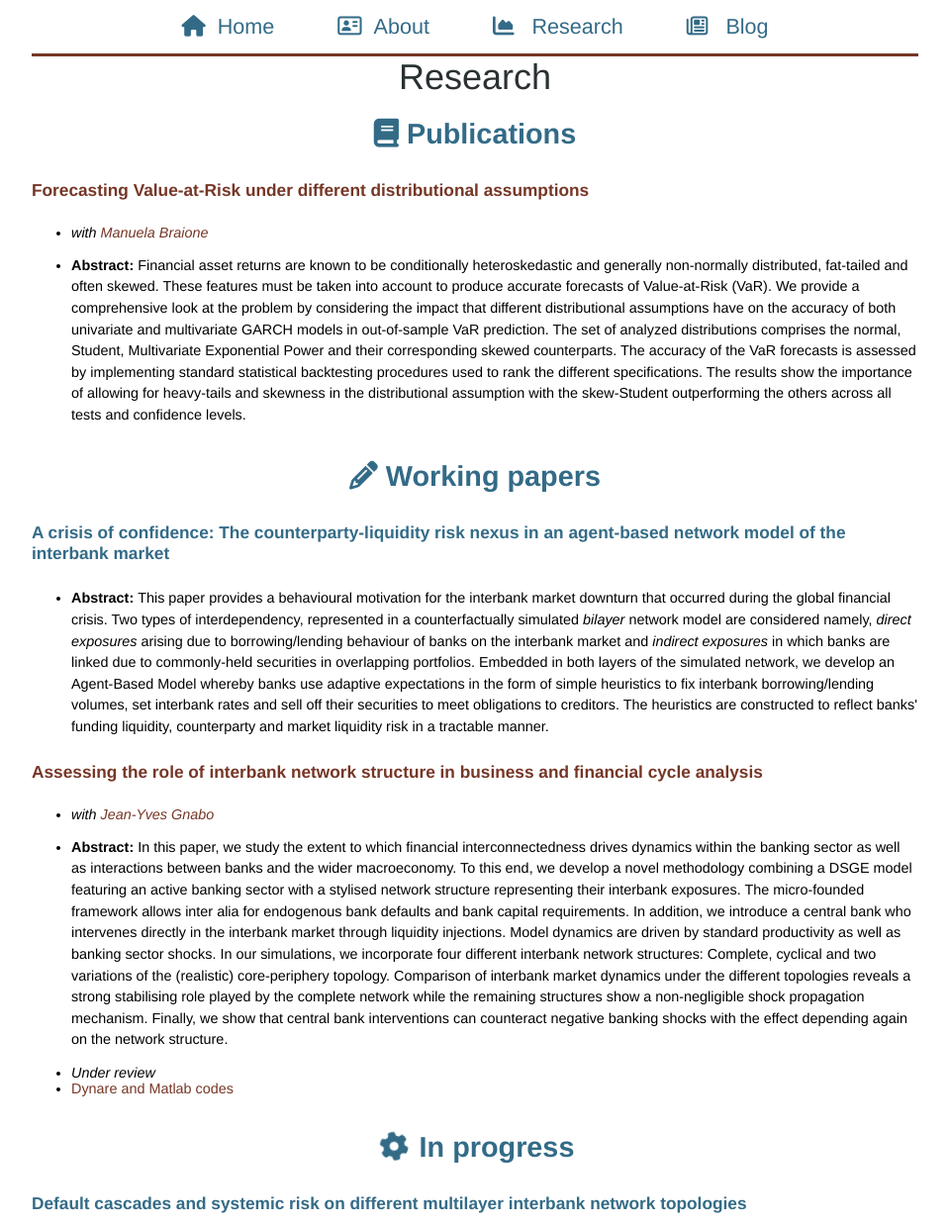
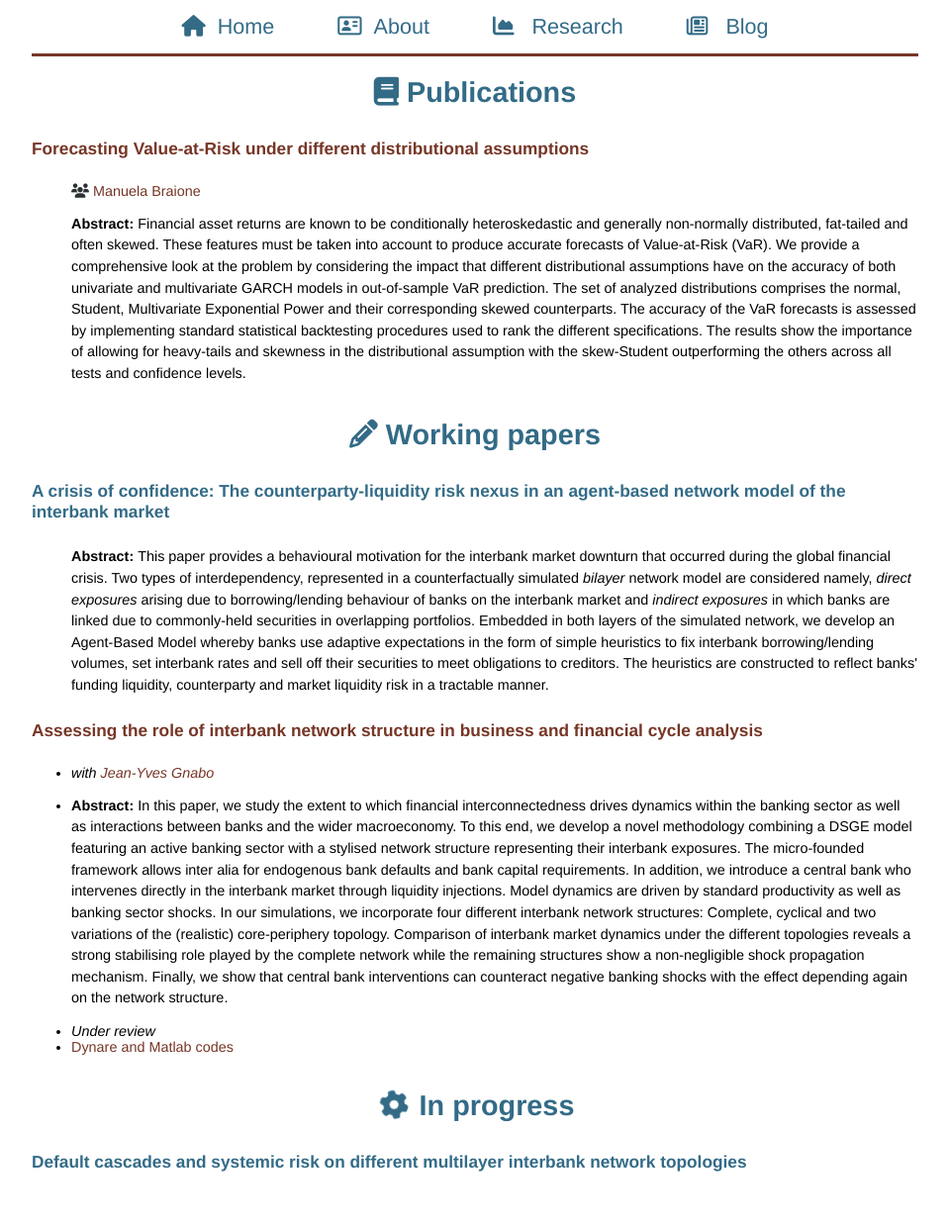
Before and after one commit to nscholtes/nscholtes.github.io, a Jekyll site: the page built from research.html, in a window 1280 px wide. Shown: the whole page at 99% size, without its empty margins (160-1119 px from the left). Built offline with Jekyll 4.4.1, drawn with Linux system fonts in a browser that asks for light colours; nearby versions of some CDN libraries; after the commit the page ends 1195 px from its top, so only the background shows below that.

Commit message:
Update research.html

```diff
--- a/research.html
+++ b/research.html
@@ -2,16 +2,17 @@
 layout: default
 title: Nicolas K. Scholtes
 ---
-<h1>Research</h1>
 <h2><i class="fa fa-book" style="color: #336B87;"></i> Publications</h2>
 <h3><a href="http://www.mdpi.com/2225-1146/4/1/3/htm">Forecasting Value-at-Risk under different distributional assumptions</a> </h3>
-	<ul>
-		<li><i>with <a href="https://independent.academia.edu/ManuelaBraione">Manuela Braione</a></i></li>
+	<ul style="list-style: none;">
+		<li> <i class="fa fa-users" style="color: #2A3132;"></i>
+ <a href="https://independent.academia.edu/ManuelaBraione">Manuela Braione</a></i></li>
 <li><p><b>Abstract: </b>  Financial asset returns are known to be conditionally heteroskedastic and generally non-normally distributed, fat-tailed and often skewed. These features must be taken into account to produce accurate forecasts of Value-at-Risk (VaR). We provide a comprehensive look at the problem by considering the impact that different distributional assumptions have on the accuracy of both univariate and multivariate GARCH models in out-of-sample VaR prediction. The set of analyzed distributions comprises the normal, Student, Multivariate Exponential Power and their corresponding skewed counterparts. The accuracy of the VaR forecasts is assessed by implementing standard statistical backtesting procedures used to rank the different specifications. The results show the importance of allowing for heavy-tails and skewness in the distributional assumption with the skew-Student outperforming the others across all tests and confidence levels.</p> </li>
+
 	</ul>
 <h2><i class="fa fa-pencil" style="color: #336B87;"></i> Working papers</h2>
 	<h3> A crisis of confidence: The counterparty-liquidity risk nexus in an agent-based network model of the interbank market</h3>
-	<ul>
+	<ul style="list-style: none;">
 		<li><p><b>Abstract: </b> This paper provides a behavioural motivation for the interbank market downturn that occurred during the global financial crisis. Two types of interdependency, represented in a counterfactually simulated <i>bilayer</i> network model are considered namely, <i>direct exposures</i> arising due to borrowing/lending behaviour of banks on the interbank market and <i>indirect exposures</i> in which banks are linked due to commonly-held securities in overlapping portfolios. Embedded in both layers of the simulated network, we develop an Agent-Based Model whereby banks use adaptive expectations in the form of simple heuristics to fix interbank borrowing/lending volumes, set interbank rates and sell off their securities to meet obligations to creditors. The heuristics are constructed to reflect banks' funding liquidity, counterparty and market liquidity risk in a tractable manner. </p> </li>
 	</ul>
 	<!-- Break -->
```
